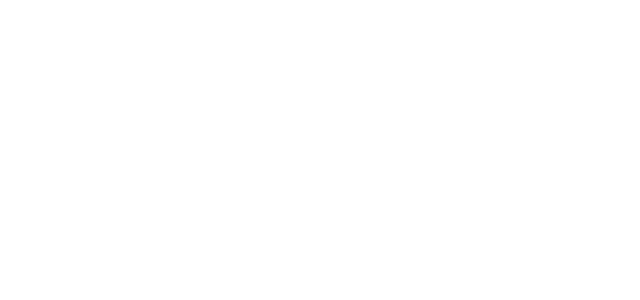
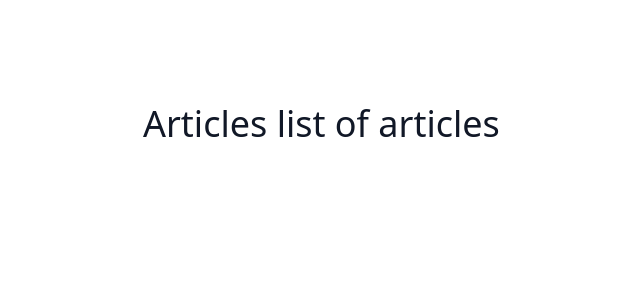
Before and after one commit to Thisarahetz/My-blog, a React (Create React App) app: page /article in a window 1280 px wide. Shown: the top 300 px of the page, without its empty margins (113-753 px from the left). Built offline with nearby package versions, Linux system fonts and the light colour scheme.

Commit message:
create blog page and articals

```diff
--- a/src/App.js
+++ b/src/App.js
@@ -1,10 +1,16 @@
 import Home from './pages/Home';
+import Article from './pages/Article';
+import AriticleList from './pages/AriticleList';
+import About from './pages/About';
 import {BrowserRouter as Router,Route} from 'react-router-dom';
 function App() {
   return (
     <Router>
         <div className='max-w-screen-md mx-auto pt-20'>
            <Route exact path='/' component={Home} />
+           <Route exact path='/about' component={About} />
+           <Route exact path='/articles-list' component={Article} />
+           <Route exact path='/article' component={AriticleList} />
         </div>
     </Router>
 
--- /dev/null
+++ b/src/pages/AriticleList.js
@@ -0,0 +1,13 @@
+import React from "react";
+
+const AriticleList = () => {
+    return (
+        <>
+            <h1 className="sm:text-4xl text-2xl font-blod mt-6 mb-6 text-gray-900">
+                Articles list of articles
+            </h1>
+        </>
+     );
+}
+
+export default AriticleList;
--- /dev/null
+++ b/src/pages/Article.js
@@ -0,0 +1,13 @@
+import React from "react";
+
+const Article = () => {
+    return (
+        <>
+            <h1 className="sm:text-4xl text-2xl font-blod mt-6 mb-6 text-gray-900">
+                Articles
+            </h1>
+        </>
+     );
+}
+
+export default Article;
```
Also changed, not shown: src/pages/About.js (added).
